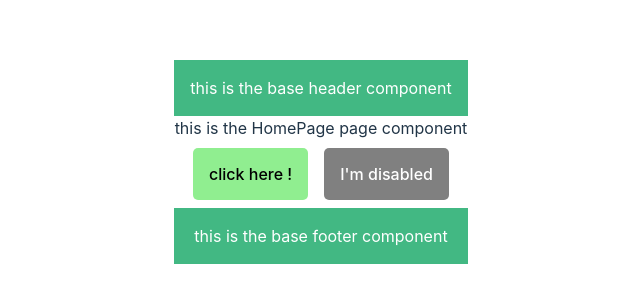
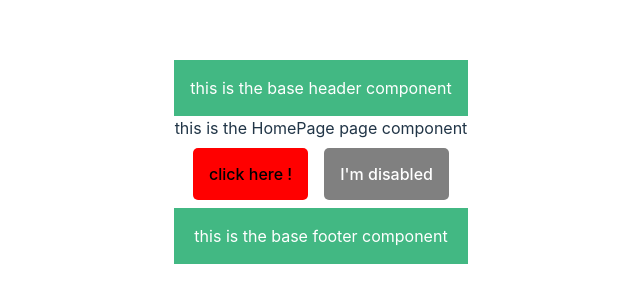
Before and after one commit to ValentinLabrune/webdev_lab3, a Vue app in the folder vue-oauth-microsoft-graph/: page / in a window 1280 px wide. Shown: the part 238-540 px from the top of the page, without its empty margins (319-959 px from the left). Built offline with nearby package versions, Linux system fonts and the light colour scheme.

Commit message:
Ex 8: color palette and prop for BaseButton

```diff
--- a/vue-oauth-microsoft-graph/src/App.vue
+++ b/vue-oauth-microsoft-graph/src/App.vue
@@ -9,7 +9,7 @@ import BaseButton from './components/BaseButton.vue'
   <div>
     <BaseLayout>
       <HomePage />
-      <BaseButton />
+      <BaseButton dangerValue="danger"/>
     </BaseLayout>
   </div>
 </template>
--- a/vue-oauth-microsoft-graph/src/components/BaseButton.vue
+++ b/vue-oauth-microsoft-graph/src/components/BaseButton.vue
@@ -1,6 +1,6 @@
 <template>
     <div>
-        <button>click here !</button>
+        <button :class=this.dangerValue>click here !</button>
         <button id="disabled">I'm disabled</button>
     </div>
 </template>
@@ -8,23 +8,46 @@
 <script>
 export default {
     name: 'HomePage',
+    props: {
+        dangerValue: String
+    },
     data() {
         return {
-            // Your data goes here
+            buttonColor: ""
         }
     },
     methods: {
         // Your methods go here
-    },
-    mounted() {
-        // Your mounted code goes here
     }
 }
 </script>
 
 <style>
+.warn{
+    background-color: orange;
+
+}
+
+.warn:hover{
+    background-color: rgb(255, 106, 0);
+}
+
+.danger {
+  background-color: red;
+}
+
+.danger:hover{
+    background-color: rgb(124, 0, 0);
+}
+
+.safe {
+  background-color: lightgreen;
+}
+.safe:hover{
+    background-color: green;
+}
+
 button{
-    background-color: lightgreen;
     padding: 1em;
     text-align: center;
     border: none;
```
